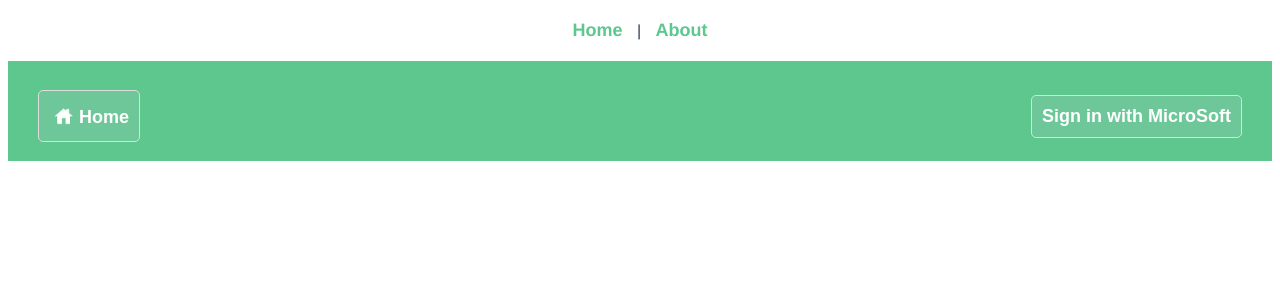
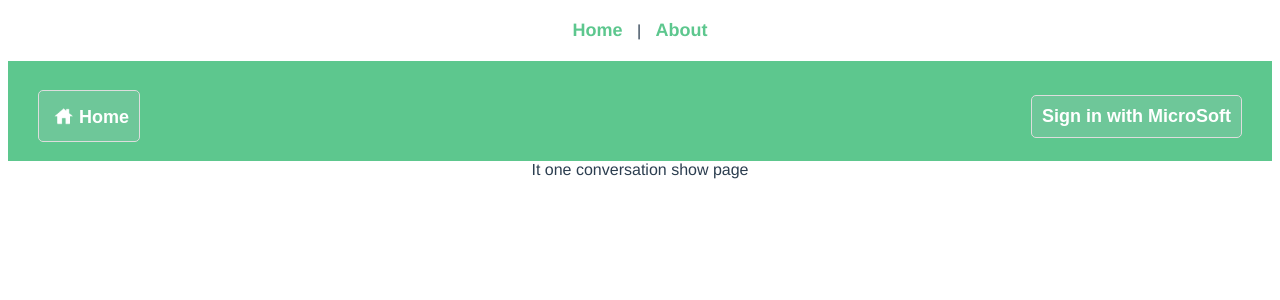
Before and after one commit to PPPPLI/TP4_VueJs, a Vue app in the folder vue-oauth-microsoft-graph/: page /conversations/1 in a window 1280 px wide. Shown: the top 300 px of the page. Built offline with nearby package versions, Linux system fonts and the light colour scheme; no server answers.

Commit message:
Ex9. Add /conversations/:id route

```diff
--- /dev/null
+++ b/vue-oauth-microsoft-graph/src/components/conversationShowPage.vue
@@ -0,0 +1,12 @@
+<template>
+    <div>It one conversation show page</div>
+</template>
+
+<script>
+
+
+</script>
+
+<style>
+
+</style>
--- a/vue-oauth-microsoft-graph/src/components/headerComponent.vue
+++ b/vue-oauth-microsoft-graph/src/components/headerComponent.vue
@@ -3,11 +3,11 @@
 
         <router-link to="/">Home</router-link>
         <span> | </span>
-        <router-link to="conversation" v-if="user !== null">Conversation</router-link>
+        <router-link :to="{name:'ConversationShow', params:{id:123}}" v-if="user !== null">Conversation</router-link>
         <span v-if="user !== null"> | </span>
-        <router-link to="conversation" v-if="user !== null">Sign Out</router-link>
+        <router-link to="/conversations" v-if="user !== null">Sign Out</router-link>
         <span v-if="user !== null"> | </span>
-        <router-link to="conversation">About</router-link>
+        <router-link to="/conversations">About</router-link>
 
     </div>
     <header>
--- a/vue-oauth-microsoft-graph/src/router/index.js
+++ b/vue-oauth-microsoft-graph/src/router/index.js
@@ -1,5 +1,6 @@
 import HomePageComponent from "../components/HomePageComponent.vue";
 import ConversationIndexPage from "../components/conversationIndexPage.vue";
+import conversationShowPage from "../components/conversationShowPage.vue";
 import { createRouter,createWebHistory } from "vue-router";
 import store from "../store/index.js"
 
@@ -13,12 +14,12 @@ const routes = [
 
     {
 
-        path:"/conversation",
+        path:"/conversations",
         name:"Conversation",
         component: ConversationIndexPage,
         beforeEnter: (to, from, next) =>{
 
-            const isLogged = store.getters.isLogged()
+            const isLogged = store.getters.isLogged
 
             if(!isLogged){
 
@@ -28,6 +29,12 @@ const routes = [
                 next();
             }
         }
+    },
+
+    {
+        path:"/conversations/:id",
+        name:"ConversationShow",
+        component: conversationShowPage
     }
 ]
 
```
